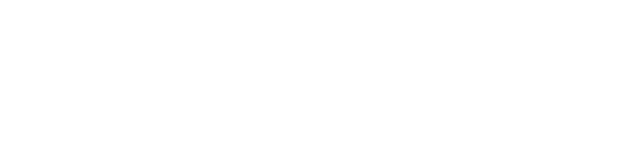
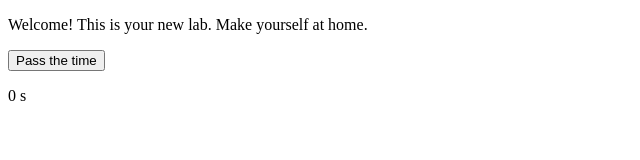
Before and after one commit to DaveRainbowin/pascalsDisplay, a plain HTML site: page index.html in a window 1280 px wide. Shown: the whole page, without its empty margins (0-640 px from the left). Drawn offline with Linux system fonts and the light colour scheme.

Commit message:
Update index.html

```diff
--- a/index.html
+++ b/index.html
@@ -6,5 +6,8 @@
     <script src="script.js"></script>
   </head>
   <body>
+    <p>Welcome! This is your new lab. Make yourself at home.</p>
+    <button onclick="time()">Pass the time</button>
+    <p id="second">0 s</p>
   </body>
 </html>
```
